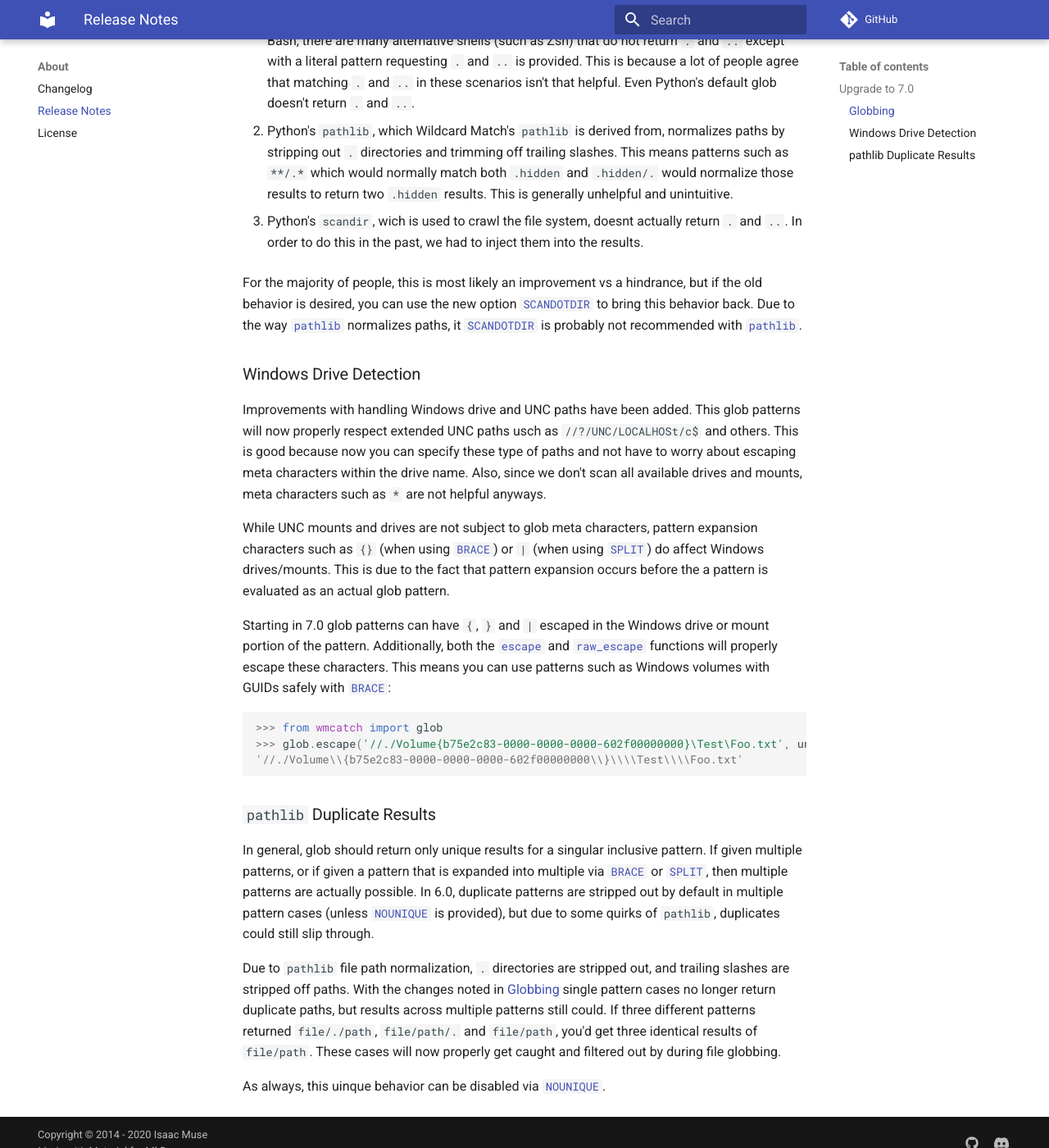
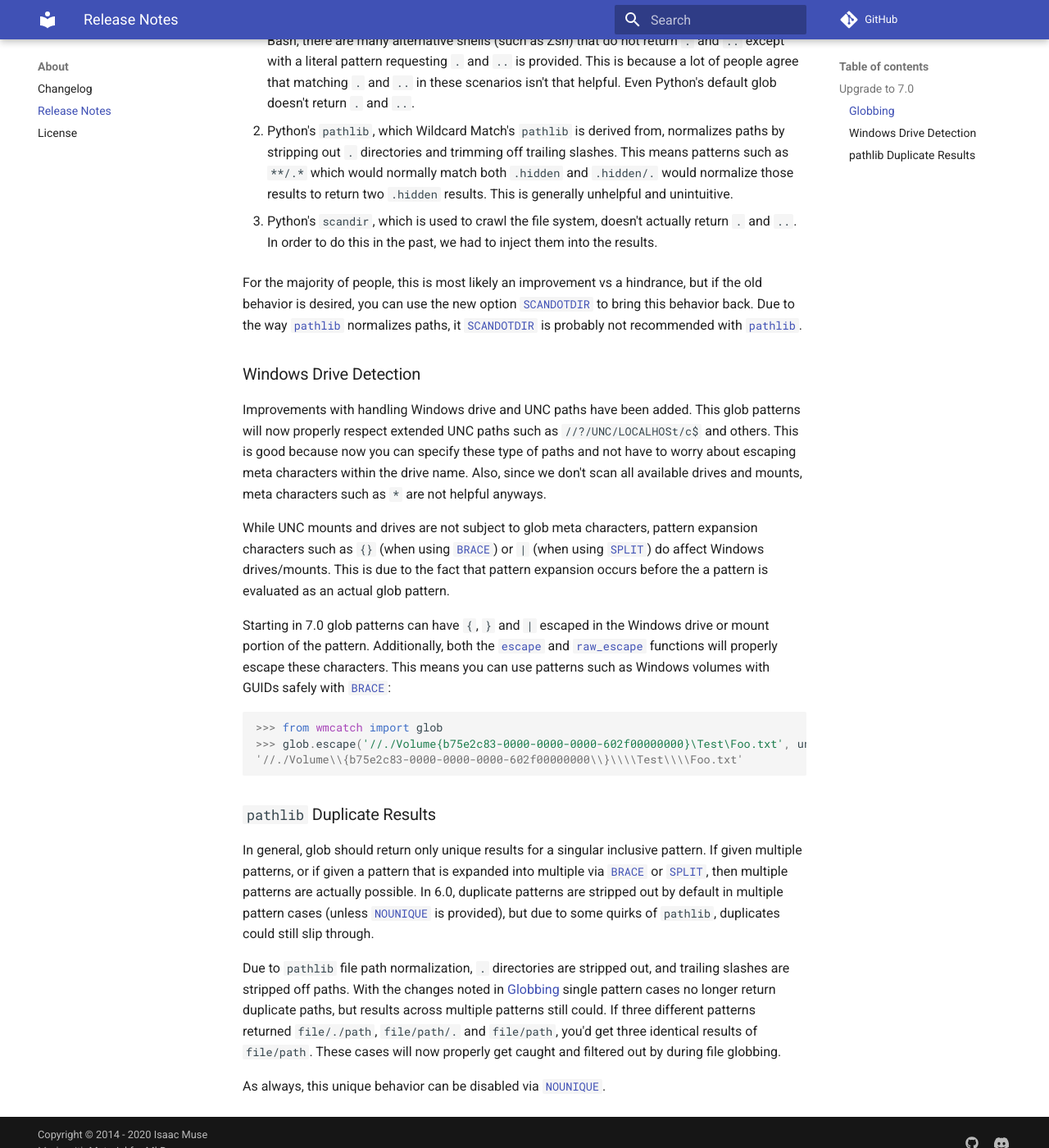
Before and after one commit to facelessuser/wcmatch, an MkDocs documentation site: the page built from docs/src/markdown/about/release.md, in a window 1280 px wide and 1400 px high, scrolled down 632 px. Shown: the whole window at 82% size. Built offline with MkDocs 1.6.1 and Material for MkDocs 9.7.7, drawn with Linux system fonts in a browser that asks for light colours; comment, search, counter and statistics services are not loaded.

```diff
--- a/docs/src/dictionary/en-custom.txt
+++ b/docs/src/dictionary/en-custom.txt
@@ -6,6 +6,7 @@ EXTGLOB
 EXTMATCH
 EmojiOne
 Fnmatch
+GUIDs
 GitHub
 Gitter
 Glob
@@ -74,6 +75,7 @@ syntaxes
 tuple
 un
 unclosed
+unintuitive
 unordered
 versa
 wildcard
--- a/docs/src/markdown/about/release.md
+++ b/docs/src/markdown/about/release.md
@@ -28,7 +28,7 @@ These changes were done for a couple of reasons:
    `.hidden` and `.hidden/.` would normalize those results to return two `.hidden` results. This is generally unhelpful
    and unintuitive.
 
-3. Python's `scandir`, wich is used to crawl the file system, doesnt actually return `.` and `..`. In order to do this
+3. Python's `scandir`, which is used to crawl the file system, doesn't actually return `.` and `..`. In order to do this
    in the past, we had to inject them into the results.
 
 For the majority of people, this is most likely an improvement vs a hindrance, but if the old behavior is desired, you
@@ -39,7 +39,7 @@ can use the new option [`SCANDOTDIR`](../glob.md#scandotdir) to bring this behav
 ### Windows Drive Detection
 
 Improvements with handling Windows drive and UNC paths have been added. This glob patterns will now properly respect
-extended UNC paths usch as `//?/UNC/LOCALHOSt/c$` and others. This is good because now you can specify these type of
+extended UNC paths such as `//?/UNC/LOCALHOSt/c$` and others. This is good because now you can specify these type of
 paths and not have to worry about escaping meta characters within the drive name. Also, since we don't scan all
 available drives and mounts, meta characters such as `*` are not helpful anyways.
 
@@ -72,4 +72,4 @@ across multiple patterns still could. If three different patterns returned `file
 you'd get three identical results of `file/path`. These cases will now properly get caught and filtered out by during
 file globbing.
 
-As always, this uinque behavior can be disabled via [`NOUNIQUE`](../glob.md#nounique).
+As always, this unique behavior can be disabled via [`NOUNIQUE`](../glob.md#nounique).
```
Also changed, not shown: 2 other files.
